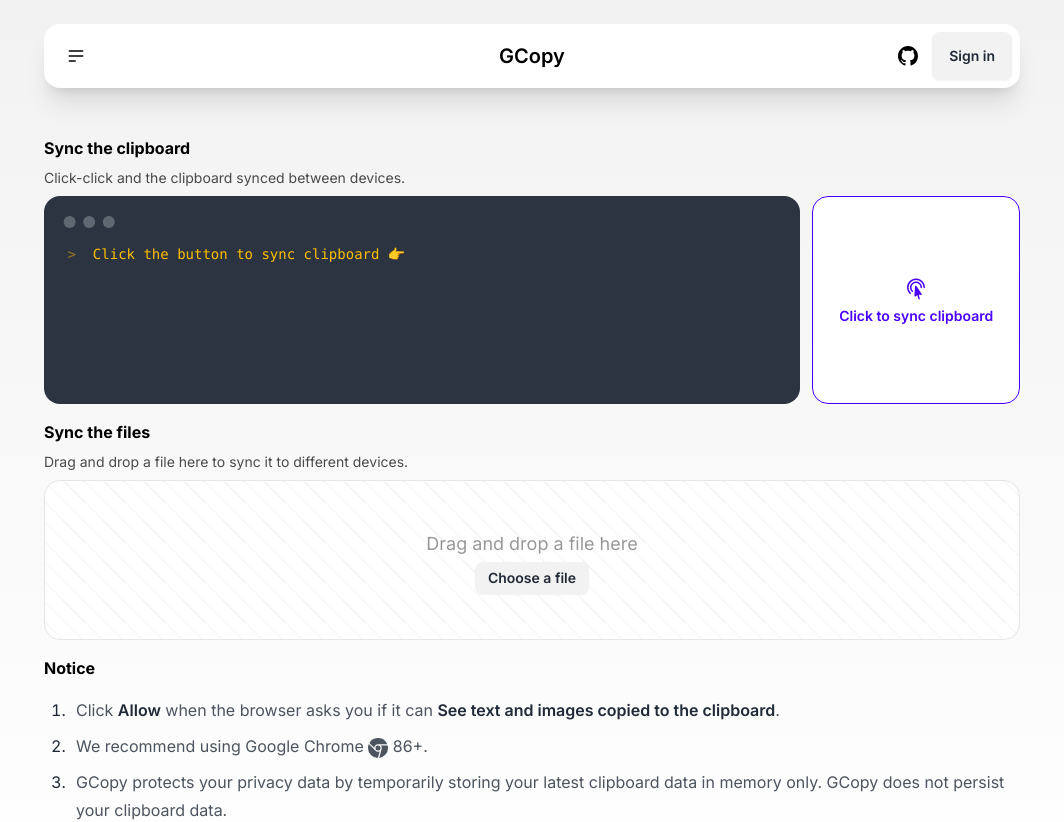
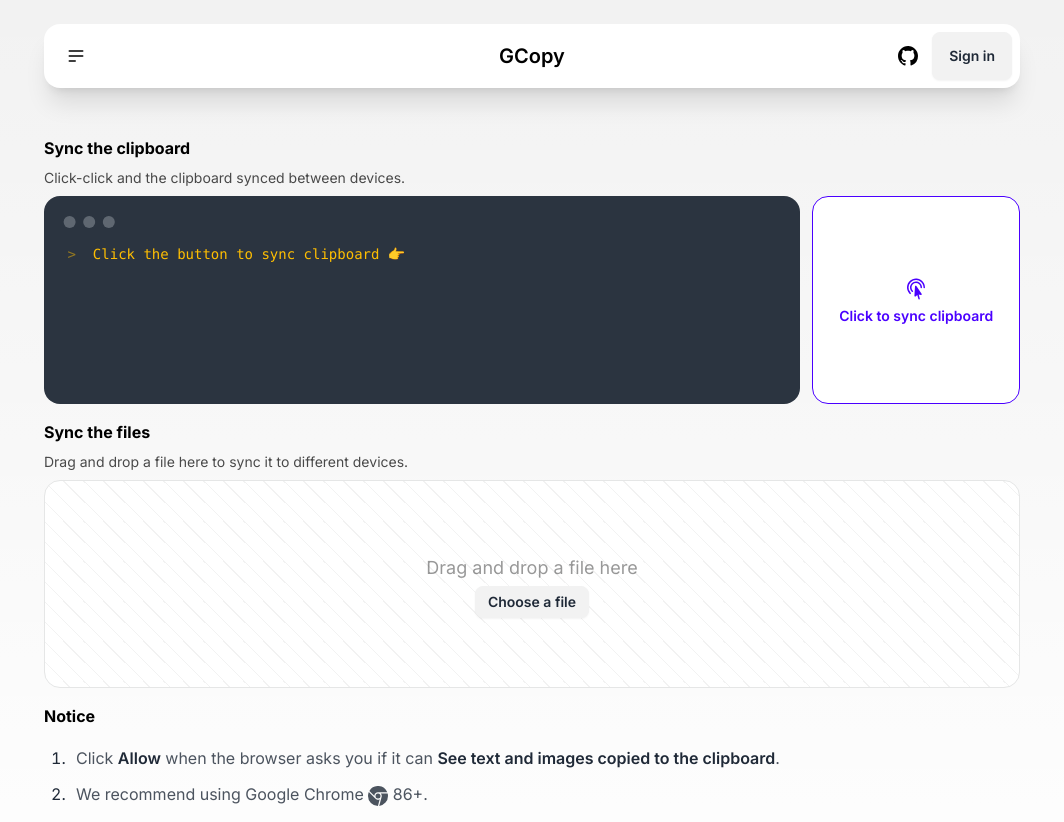
Before and after one commit to llaoj/gcopy, a Next.js app in the folder frontend/: page /en in a window 1280 px wide. Shown: the top 822 px of the page, without its empty margins (108-1172 px from the left). Built offline with nearby package versions, Linux system fonts and the light colour scheme; no server answers.

Commit message:
keep the height of the two box to be equal

```diff
--- a/frontend/components/sync-clipboard.tsx
+++ b/frontend/components/sync-clipboard.tsx
@@ -388,7 +388,7 @@ export default function SyncClipboard() {
 
         <div
           className={clsx(
-            "preview h-40 border rounded-box flex flex-col items-center justify-center gap-y-1 px-4",
+            "preview min-h-52 border rounded-box flex flex-col items-center justify-center gap-y-1 px-4",
             { "border-primary text-primary": dragging },
             { "border-base-300": !dragging },
           )}
```
